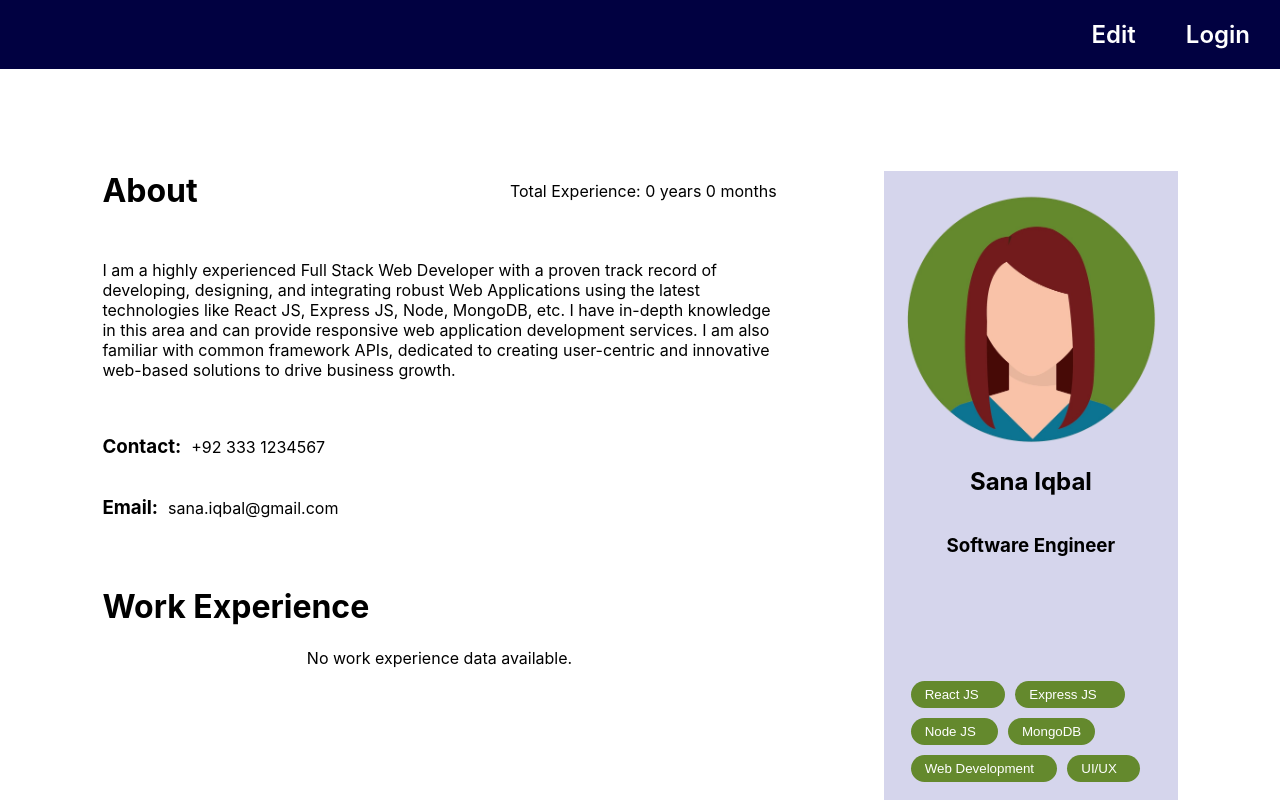
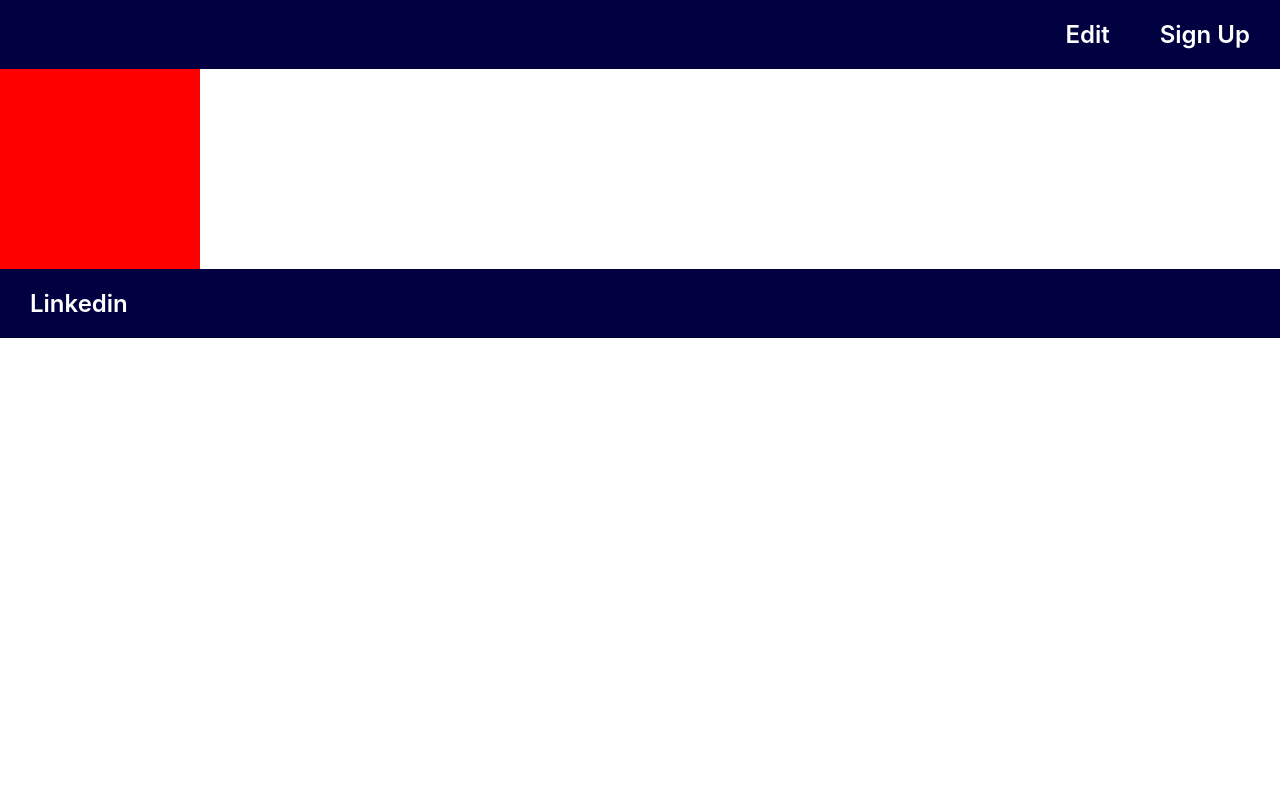
Before and after one commit to Sanaiqbal-dev/portfolio-project-react, a React (Create React App) app in the folder portfolio-project-react/: page /signup in a window 1280 px wide. Shown: the top 800 px of the page. Built offline with nearby package versions, Linux system fonts and the light colour scheme.

Commit message:
Sign Up task in progress

```diff
--- a/portfolio-project-react/package.json
+++ b/portfolio-project-react/package.json
@@ -8,6 +8,7 @@
     "@testing-library/user-event": "^13.5.0",
     "react": "^18.2.0",
     "react-dom": "^18.2.0",
+    "react-router-dom": "^6.20.0",
     "react-scripts": "5.0.1",
     "web-vitals": "^2.1.4"
   },
--- a/portfolio-project-react/src/App.js
+++ b/portfolio-project-react/src/App.js
@@ -1,18 +1,8 @@
-import { useState } from "react";
-import Header from "./components/Header/Header";
-import Content from "./components/Content/Content";
-import Footer from "./components/Footer/Footer";
-import { IsEditModeEnabled } from "./EditModeContext";
+import Portfolio from "./components/Portfolio/Portfolio"
 import "./index.css";
-
 const App = () => {
-  const [isEditModeEnabled, setIsEditModeEnabled] = useState(false);
   return (
-      <IsEditModeEnabled.Provider value={isEditModeEnabled}>
-        <Header changeEditMode={setIsEditModeEnabled} />
-        <Content />
-        <Footer />
-      </IsEditModeEnabled.Provider>
+    <Portfolio/>
   );
 };
 
--- a/portfolio-project-react/src/components/Header/Header.jsx
+++ b/portfolio-project-react/src/components/Header/Header.jsx
@@ -1,14 +1,27 @@
-import { useContext } from "react";
+import { useContext, useState } from "react";
 import { IsEditModeEnabled } from "../../EditModeContext";
-import { EDIT_TEXT, LOGIN_TEXT, SAVE_TEXT } from "./constants";
+import { EDIT_TEXT, SIGNUP_TEXT, SAVE_TEXT, PORTFOLIO } from "./constants";
 import styles from "./Header.module.css";
+import { Link } from "react-router-dom";
 const Header = ({ changeEditMode }) => {
   const isEditModeEnabled = useContext(IsEditModeEnabled);
+  const [isPortfolioEnabled, setIsPortfolioEnabled] = useState(true);
 
   return (
     <header>
-      <a>{LOGIN_TEXT}</a>
-      {isEditModeEnabled ? (
+      <Link
+        to={isPortfolioEnabled ? "/signup" : "/"}
+        className={styles.signupLink}
+        onClick={(e) => {
+          setIsPortfolioEnabled(!isPortfolioEnabled);
+          changeEditMode(false);
+        }}
+      >
+        {isPortfolioEnabled ? SIGNUP_TEXT : PORTFOLIO}
+      </Link>
+
+      {isPortfolioEnabled &&
+        (isEditModeEnabled ? (
           <a
             onClick={() => {
               changeEditMode(false);
@@ -24,7 +37,7 @@ const Header = ({ changeEditMode }) => {
           >
             {EDIT_TEXT}
           </a>
-      )}
+        ))}
     </header>
   );
 };
--- a/portfolio-project-react/src/components/Header/Header.module.css
+++ b/portfolio-project-react/src/components/Header/Header.module.css
@@ -14,6 +14,11 @@ header a {
   padding-left: 50px;
 }
 
+.signupLink {
+  color: white;
+  text-decoration: none;
+}
+
 header a:hover {
   color: rgb(195, 195, 255);
 }
--- a/portfolio-project-react/src/components/Header/constants.jsx
+++ b/portfolio-project-react/src/components/Header/constants.jsx
@@ -1,3 +1,4 @@
-export const LOGIN_TEXT = "Login";
+export const SIGNUP_TEXT = "Sign Up";
+export const PORTFOLIO = "Portfolio"
 export const SAVE_TEXT = "Save";
 export const EDIT_TEXT = "Edit";
--- /dev/null
+++ b/portfolio-project-react/src/components/Portfolio/Portfolio.jsx
@@ -0,0 +1,26 @@
+import { Routes, Route } from "react-router-dom";
+
+import { IsEditModeEnabled } from "../../EditModeContext";
+import Header from "../Header/Header";
+import Content from "../Content/Content";
+import Footer from "../Footer/Footer";
+import SignUp from "../SignUp/SignUp";
+
+import { useState } from "react";
+
+const Portfolio = () => {
+  const [isEditModeEnabled, setIsEditModeEnabled] = useState(false);
+
+  return (
+    <IsEditModeEnabled.Provider value={isEditModeEnabled}>
+      <Header changeEditMode={setIsEditModeEnabled} />
+      <Routes>
+        <Route path="/" element={<Content />} />
+        <Route path="signup" element={<SignUp />} />
+      </Routes>
+      <Footer />
+    </IsEditModeEnabled.Provider>
+  );
+};
+
+export default Portfolio;
--- /dev/null
+++ b/portfolio-project-react/src/components/SignUp/SignUp.jsx
@@ -0,0 +1,12 @@
+import styles from "../SignUp/SignUp.module.css"
+const SignUp = () => {
+  return (
+    <div>
+      <div className={styles.signupFormContainer}>
+
+      </div>
+    </div>
+  )
+}
+
+export default SignUp
--- /dev/null
+++ b/portfolio-project-react/src/components/SignUp/SignUp.module.css
@@ -0,0 +1,5 @@
+.signupFormContainer{
+    width: 200px;
+    height: 200px;
+    background-color: red;
+}
--- a/portfolio-project-react/src/index.js
+++ b/portfolio-project-react/src/index.js
@@ -1,13 +1,16 @@
-import React from 'react';
-import ReactDOM from 'react-dom/client';
-import './index.css';
-import App from './App';
-import reportWebVitals from './reportWebVitals';
+import React from "react";
+import ReactDOM from "react-dom/client";
+import "./index.css";
+import App from "./App";
+import reportWebVitals from "./reportWebVitals";
+import { BrowserRouter, Router } from "react-router-dom";
 
-const root = ReactDOM.createRoot(document.getElementById('root'));
+const root = ReactDOM.createRoot(document.getElementById("root"));
 root.render(
   <React.StrictMode>
-    <App />
+    <BrowserRouter>
+      <App />
+    </BrowserRouter>
   </React.StrictMode>
 );
 
```
Also changed, not shown: portfolio-project-react/src/components/SignUp/constants.jsx (added), 1 other file (tests, documents, lock files or other folders). Lines whose indentation alone changed are shown as unchanged.
